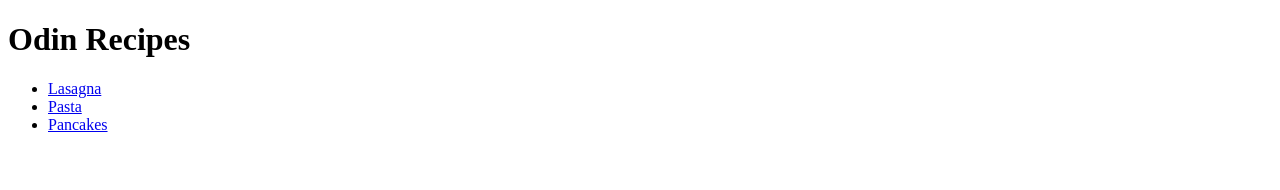
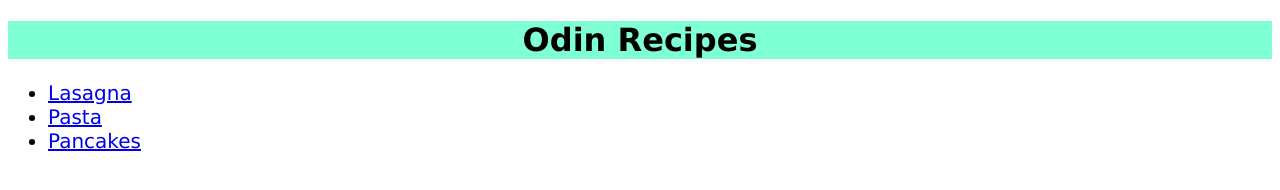
Before and after one commit to Leanhj/odin-recipes, a plain HTML site: page index.html in a window 1280 px wide. Drawn offline with Linux system fonts and the light colour scheme.

Commit message:
Add css to index page

```diff
--- a/index.html
+++ b/index.html
@@ -8,7 +8,7 @@
 
     <body>
         <h1>Odin Recipes</h1>
-            <ul>
+            <ul class="main-list">
                 <li><a href="./recipes/lasagna.html">Lasagna</a></li>
                 <li><a href="./recipes/pasta.html">Pasta</a></li>
                 <li><a href="./recipes/pancakes.html">Pancakes</a></li>
--- a/style.css
+++ b/style.css
@@ -0,0 +1,13 @@
+h1 {
+    background-color: aquamarine;
+    color: black;
+    text-align: center;
+}
+
+.main-list {
+    font-size: 20px;
+}
+
+* {
+    font-family: 'Lucida Sans', 'Lucida Sans Regular', 'Lucida Grande', 'Lucida Sans Unicode', Geneva, Verdana, sans-serif;
+}
```
